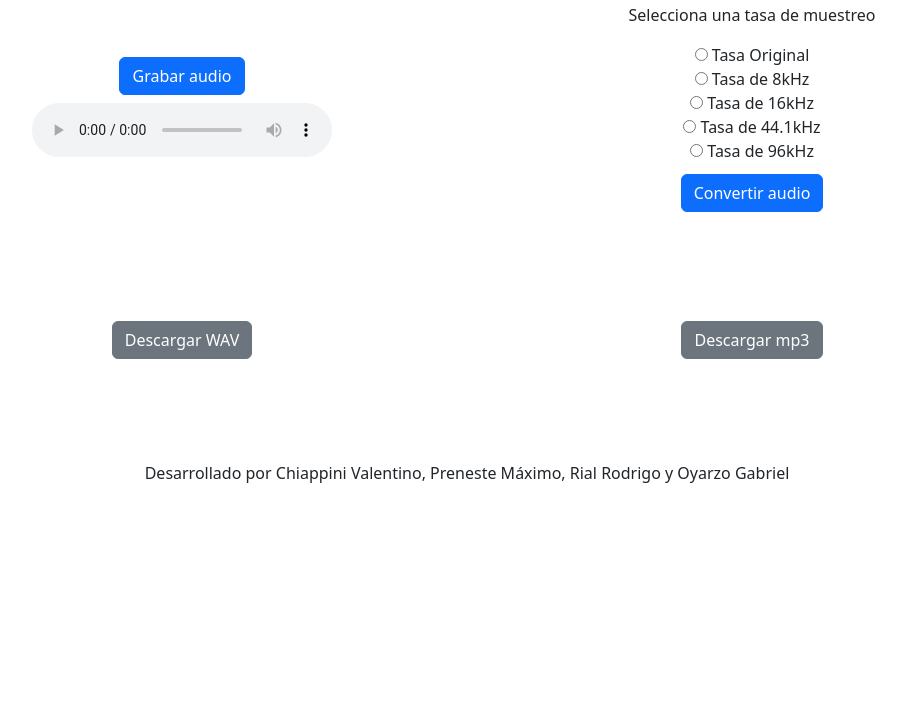
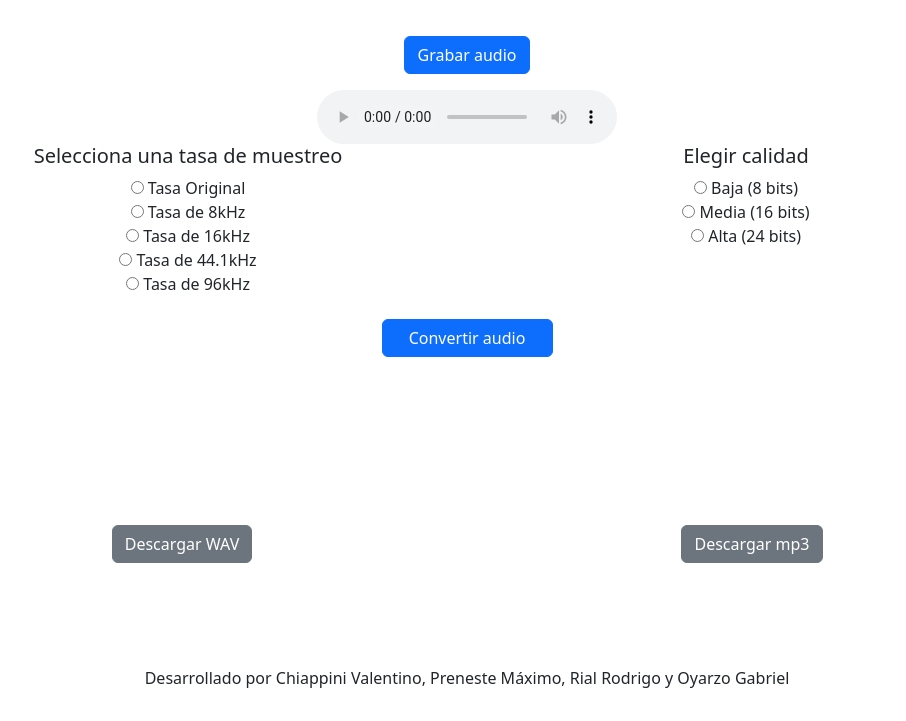
Before and after one commit to maxi-lab/ComunicacionDatos, a website built with Vite: page conversor-Comu-Dat/index.html in a window 1280 px wide. Shown: the part 79-800 px from the top of the page, without its empty margins (173-1079 px from the left). Built offline with nearby package versions, Linux system fonts and the light colour scheme.

Commit message:
Actualizo el html y css

```diff
--- a/conversor-Comu-Dat/css/style.css
+++ b/conversor-Comu-Dat/css/style.css
@@ -14,8 +14,25 @@
 
 #convertir{
     margin-top: 2%;
+    max-width: 15%;
 }
 
-#formTasaMuestreo{
+#menuGrabar{
+    margin-top: 3%;
+    display: flex;
+    flex-direction: column;
+    justify-content: center;
+    align-items: center;
+}
 
+#formCalidadTasa{
+    display: flex;
+    flex-wrap: wrap;
+    margin-top: calc(-1 * var(--bs-gutter-y));
+    margin-right: calc(-.5 * var(--bs-gutter-x));
+    margin-left: calc(-.5 * var(--bs-gutter-x));
+    align-items: flex-start;
+    justify-content: space-evenly;
+    align-content: center;
+    flex-direction: row;
 }
--- a/conversor-Comu-Dat/index.html
+++ b/conversor-Comu-Dat/index.html
@@ -17,16 +17,18 @@
     </header>
     <div class="container text-center">
       <!--Grabar Audio-->
-      <div class="row ">
+      <div class="row " id="menuGrabar">
         <div class="col d-flex flex-column align-items-center">
-          <button type="button" class="btn btn-primary mb-2" id="grabar">Grabar audio</button>
+          <button type="button" class="btn btn-primary mb-3 mt-2" id="grabar">Grabar audio</button>
+
           <!--Reproduce el audio grabado-->
           <audio id="audioPlayback" controls></audio>
+
         </div>
-
+        <div class="row" id="formCalidadTasa">
           <!--Convertir Audio a distintas tazas de muestreo-->
           <div class="col form">
-          <p>Selecciona una tasa de muestreo</p>
+            <h5>Selecciona una tasa de muestreo</h5>
             <form id="formTasaMuestreo" action="#" method="get">
 
               <input type="radio" name="tasaMuestreo" id="tasaOriginal">
@@ -45,8 +47,29 @@
               <label for="tasa96kHz">Tasa de 96kHz</label><br>
             </form>
 
+
+          </div>
+
+          <!--Elige CALIDAD del audio de 8, 16 o 24 bits-->
+          <div class="col form">
+            <h5>Elegir calidad</h5>
+            <form action="#">
+
+              <input type="radio" name="calidad" id="calidad8Bit">
+              <label for="calidad8Bit">Baja (8 bits)</label><br>
+
+              <input type="radio" name="calidad" id="calidad16Bit">
+              <label for="calidad16Bit">Media (16 bits)</label><br>
+
+              <input type="radio" name="calidad" id="calidad24Bit">
+              <label for="calidad24Bit">Alta (24 bits)</label>
+
+            </form>
+          </div>
+        </div>
+
         <button type="button" class="btn btn-primary" id="convertir">Convertir audio</button>
-        </div>
+
       </div>
 
 
```
Lines whose indentation alone changed are shown as unchanged.
